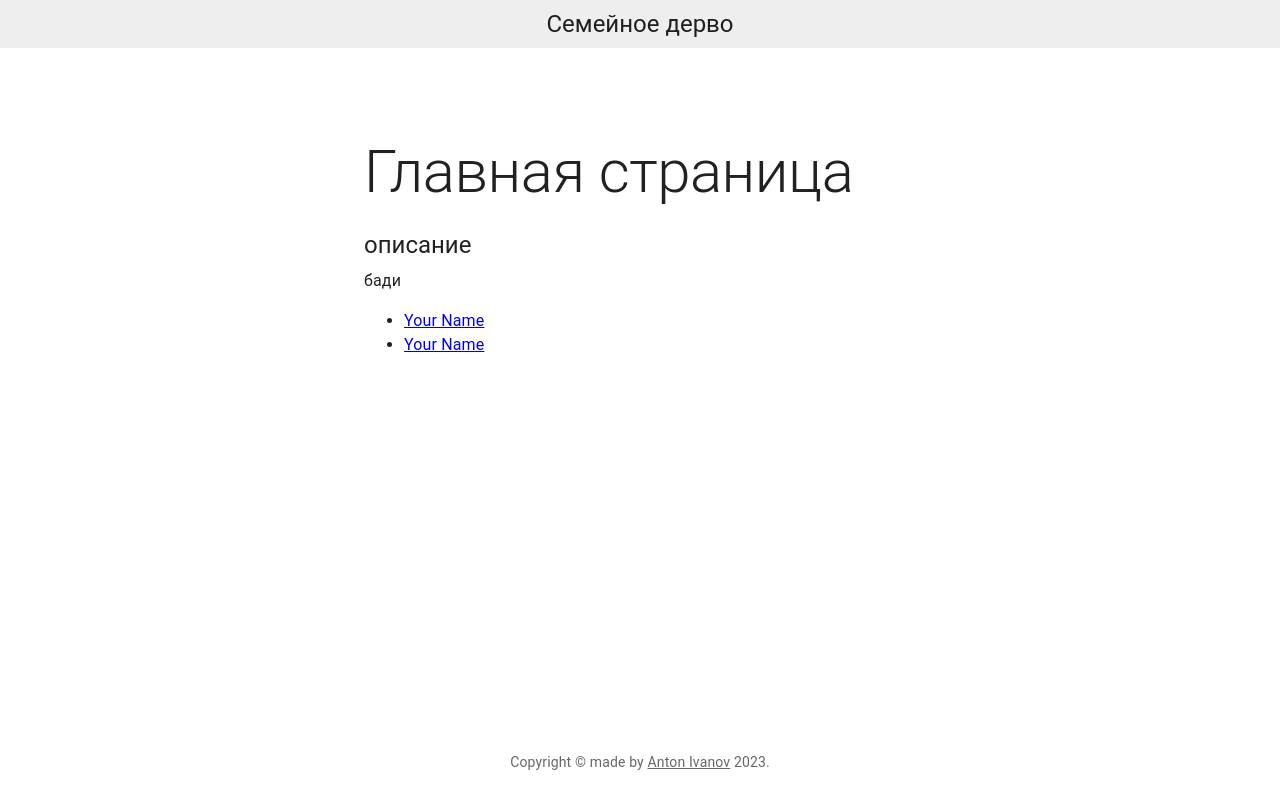
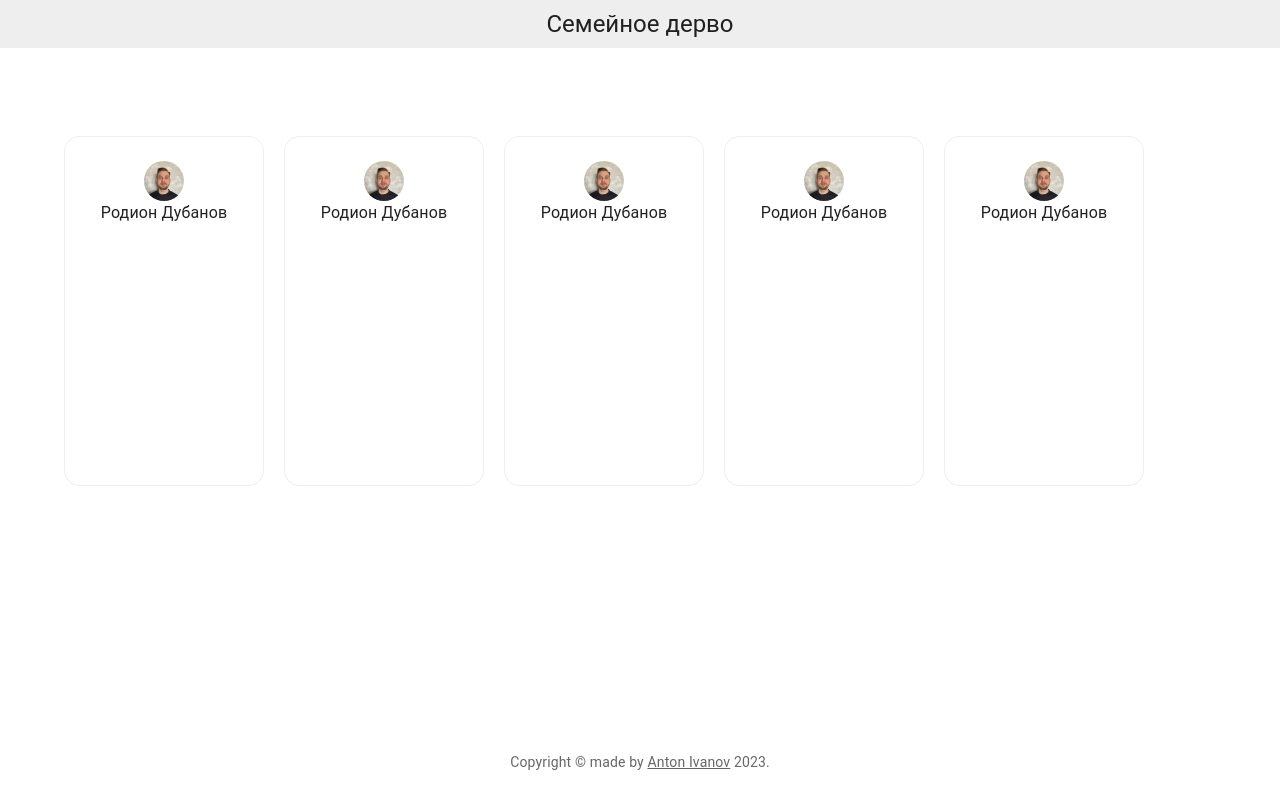
Before and after one commit to gftx/familyTree, a React (Vite) app: page /main in a window 1280 px wide. Built offline with nearby package versions, Linux system fonts and the light colour scheme.

Commit message:
person view on main page

```diff
--- a/src/main.jsx
+++ b/src/main.jsx
@@ -5,6 +5,7 @@ import {
   createBrowserRouter,
   RouterProvider,
 } from "react-router-dom";
+import "./styles/normalize.scss";
 
 import { MainPage, PersonPage, ErrorPage, RootPage } from "./pages";
 
--- a/src/pages/mainPage/index.jsx
+++ b/src/pages/mainPage/index.jsx
@@ -1,27 +1,24 @@
-import Typography from '@mui/material/Typography';
 import Container from '@mui/material/Container';
-import { Link } from "react-router-dom";
+import { MainPersonItem } from '../../views';
+import { PERSONS } from '../../const/const';
 
 export default function MainPage() {
+  const persons = PERSONS;
   return (
-    <Container component="main" sx={{ mt: 8, mb: 2 }} maxWidth="sm">
-      <Typography variant="h2" component="h1" gutterBottom>
-        Главная страница
-      </Typography>
-      <Typography variant="h5" component="h2" gutterBottom>
-        описание
-      </Typography>
-      <Typography variant="body1">бади</Typography>
-      <nav>
-        <ul>
-          <li>
-            <Link to="../person/1">Your Name</Link>
-          </li>
-          <li>
-            <Link to="../person/2">Your Name</Link>
-          </li>
-        </ul>
-      </nav>
+    <Container
+      component="main"
+      sx={{
+        mt: 8,
+        mb: 2,
+        maxWidth: '80vw',
+        display: 'flex',
+        flexWrap: 'wrap',
+        gap: '20px'
+      }}
+    >
+      {persons.map(item => (
+        <MainPersonItem person={item} key={item.id} />
+      ))}
     </Container>
   )
 }
--- a/src/pages/personPage/index.jsx
+++ b/src/pages/personPage/index.jsx
@@ -7,7 +7,7 @@ export default function PersonPage() {
 
   return (
     <>
-      <Link to="../main">Your Name</Link>
+      <Link to="../main">на Главную</Link>
       <div>PersonPage</div>
     </>
   )
--- /dev/null
+++ b/src/styles/normalize.scss
@@ -0,0 +1,82 @@
+
+/* Reset. */
+* {
+	margin: 0;
+	padding: 0;
+	font-size: 100%;
+	font: inherit;
+	vertical-align: baseline;
+	background-color: transparent;
+}
+
+/* Normalizing. */
+*,
+*::before,
+*::after {
+	box-sizing: border-box;
+}
+
+img,
+video,
+iframe,
+svg,
+button,
+label,
+input {
+	display: block;
+}
+
+a,
+button,
+label,
+input[type='button'],
+input[type='submit'],
+input[type='reset'],
+input[type='checkbox'],
+input[type='radio'],
+input[type='range'],
+input[type='file'],
+select {
+	cursor: pointer;
+}
+
+input:disabled,
+button:disabled {
+	cursor: not-allowed;
+}
+
+ul {
+	list-style: none;
+}
+
+li {
+	list-style: none;
+}
+
+a {
+	font-weight: inherit;
+	font-style: inherit;
+	font-size: inherit;
+	font-family: inherit;
+	text-decoration: none;
+	color: inherit;
+}
+
+table th,
+table td {
+	vertical-align: middle;
+}
+
+a:focus,
+button:focus,
+input:focus,
+*:focus {
+	outline: none;
+}
+
+a:focus-visible,
+button:focus-visible,
+input:focus-visible,
+*:focus-visible {
+	outline: none;
+}
--- a/src/views/footer/index.jsx
+++ b/src/views/footer/index.jsx
@@ -3,19 +3,6 @@ import Box from '@mui/material/Box';
 import Typography from '@mui/material/Typography';
 import Container from '@mui/material/Container';
 import Link from '@mui/material/Link';
-
-function Copyright() {
-  return (
-    <Typography variant="body2" color="text.secondary"  sx={{ textAlign: 'center' }}>
-      {'Copyright © made by '}
-      <Link color="inherit" target='_blank' href="https://github.com/gftx">
-        Anton Ivanov
-      </Link>{' '}
-      {new Date().getFullYear()}
-      {'.'}
-    </Typography>
-  );
-}
 
 export default function Footer() {
   return (
@@ -37,10 +24,14 @@ export default function Footer() {
         }}
       >
         <Container maxWidth="sm">
-          {/* <Typography variant="body1" sx={{ textAlign: 'center' }}>
-            My sticky footer can be found here.
-          </Typography> */}
-          <Copyright />
+          <Typography variant="body2" color="text.secondary"  sx={{ textAlign: 'center' }}>
+            {'Copyright © made by '}
+            <Link color="inherit" target='_blank' href="https://github.com/gftx">
+              Anton Ivanov
+            </Link>{' '}
+            {new Date().getFullYear()}
+            {'.'}
+          </Typography>
         </Container>
       </Box>
     </Box>
--- a/src/views/index.js
+++ b/src/views/index.js
@@ -1,3 +1,4 @@
 import { Layout } from "./layout";
+import { MainPersonItem } from './mainPersonItem'
 
-export { Layout };
+export { Layout, MainPersonItem };
--- /dev/null
+++ b/src/views/mainPersonItem/index.jsx
@@ -0,0 +1,37 @@
+import { Avatar, Box, Typography } from "@mui/material";
+import PropTypes from 'prop-types';
+import { Link } from "react-router-dom";
+
+
+export function MainPersonItem(props) {
+  const { person } = props;
+  console.log(person);
+  return (
+    <Link to="../person/1">
+      <Box
+        sx={{
+          display: 'flex',
+          alignItems: 'center',
+          flexDirection: 'column',
+          width: '200px',
+          height: '350px',
+          border: '1px solid #eeeeee',
+          borderRadius: '15px',
+          cursor: 'pointer',
+          '&:hover': {
+            border: '1px solid #ededed',
+            opacity: [0.9, 0.8, 0.7],
+          },
+          p: 3
+        }}
+      >
+        <Avatar alt="Родион Дубанов" src="src/assets/images/rodion.jpeg" />
+        <Typography variant="p">Родион Дубанов</Typography>
+      </Box>
+    </Link>
+  )
+}
+
+MainPersonItem.propTypes = {
+  person: PropTypes.any
+}
```
Also changed, not shown: src/assets/images/artem.jpeg (added), src/assets/images/rodion.jpeg (added).
